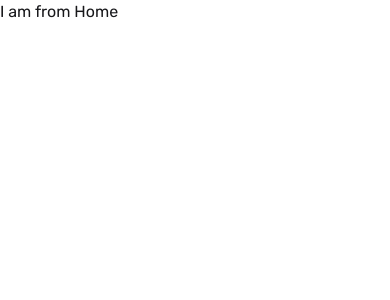
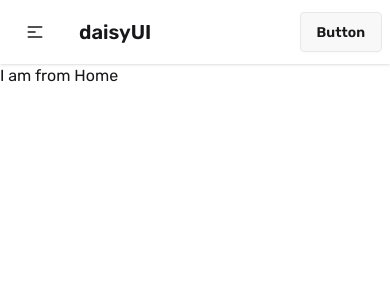
Before and after one commit to ammarShahab/job-jolt-job-search-app, a React (Vite) app: page / in a window 390 px wide. Shown: the top 300 px of the page. Built offline with nearby package versions, Linux system fonts and the light colour scheme.

Commit message:
created simple navbar

```diff
--- /dev/null
+++ b/src/components/NavBar.jsx
@@ -0,0 +1,52 @@
+import React from "react";
+import { NavLink } from "react-router";
+
+const NavBar = () => {
+  const links = (
+    <>
+      <NavLink to="/">Home</NavLink>
+      <NavLink to="/about">About</NavLink>
+
+      <NavLink to="/faq">FAQ</NavLink>
+    </>
+  );
+  return (
+    <div className="navbar bg-base-100 shadow-sm">
+      <div className="navbar-start">
+        <div className="dropdown">
+          <div tabIndex={0} role="button" className="btn btn-ghost lg:hidden">
+            <svg
+              xmlns="http://www.w3.org/2000/svg"
+              className="h-5 w-5"
+              fill="none"
+              viewBox="0 0 24 24"
+              stroke="currentColor"
+            >
+              <path
+                strokeLinecap="round"
+                strokeLinejoin="round"
+                strokeWidth="2"
+                d="M4 6h16M4 12h8m-8 6h16"
+              />{" "}
+            </svg>
+          </div>
+          <ul
+            tabIndex={0}
+            className="menu menu-sm dropdown-content bg-base-100 rounded-box z-1 mt-3 w-52 p-2 shadow"
+          >
+            {links}
+          </ul>
+        </div>
+        <a className="btn btn-ghost text-xl">daisyUI</a>
+      </div>
+      <div className="navbar-center hidden lg:flex">
+        <ul className="menu menu-horizontal px-1 space-x-4">{links}</ul>
+      </div>
+      <div className="navbar-end">
+        <a className="btn">Button</a>
+      </div>
+    </div>
+  );
+};
+
+export default NavBar;
--- a/src/layouts/HomeLayout.jsx
+++ b/src/layouts/HomeLayout.jsx
@@ -1,11 +1,17 @@
 import React from "react";
 import Home from "../components/Home";
+import NavBar from "../components/NavBar";
+import { Outlet } from "react-router";
 
 const HomeLayout = () => {
   return (
     <>
-      <header></header>
-      <Home></Home>
+      <header>
+        <NavBar></NavBar>
+      </header>
+      <main>
+        <Outlet></Outlet>
+      </main>
     </>
   );
 };
--- a/src/router.jsx
+++ b/src/router.jsx
@@ -13,8 +13,6 @@
         path: "/",
         element: <Home></Home>,
       },
-    ],
-  },
       {
         path: "/about",
         element: <About></About>,
@@ -23,6 +21,8 @@
         path: "/faq",
         element: <FAQ></FAQ>,
       },
+    ],
+  },
 ]);
 
 export default router;
```
Lines whose indentation alone changed are shown as unchanged.
